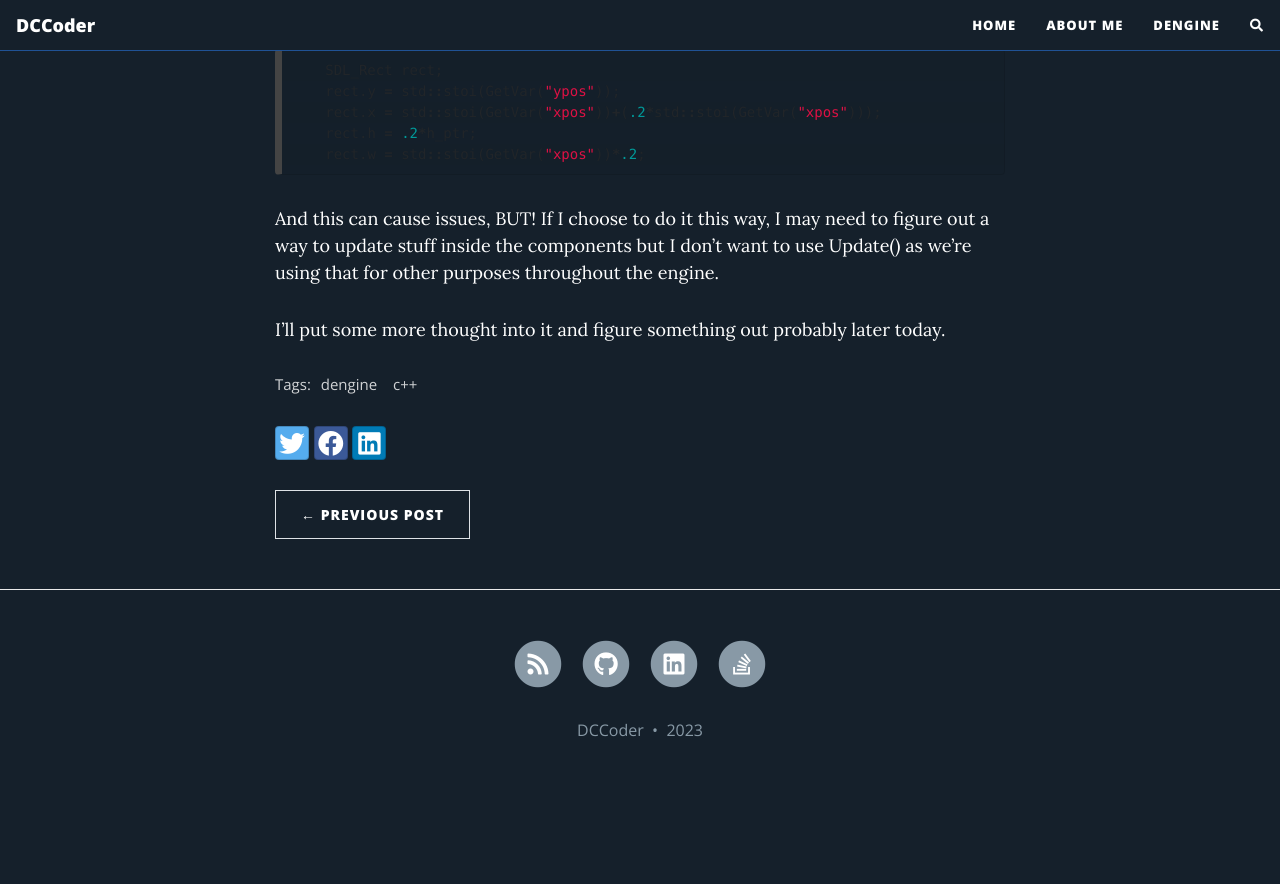
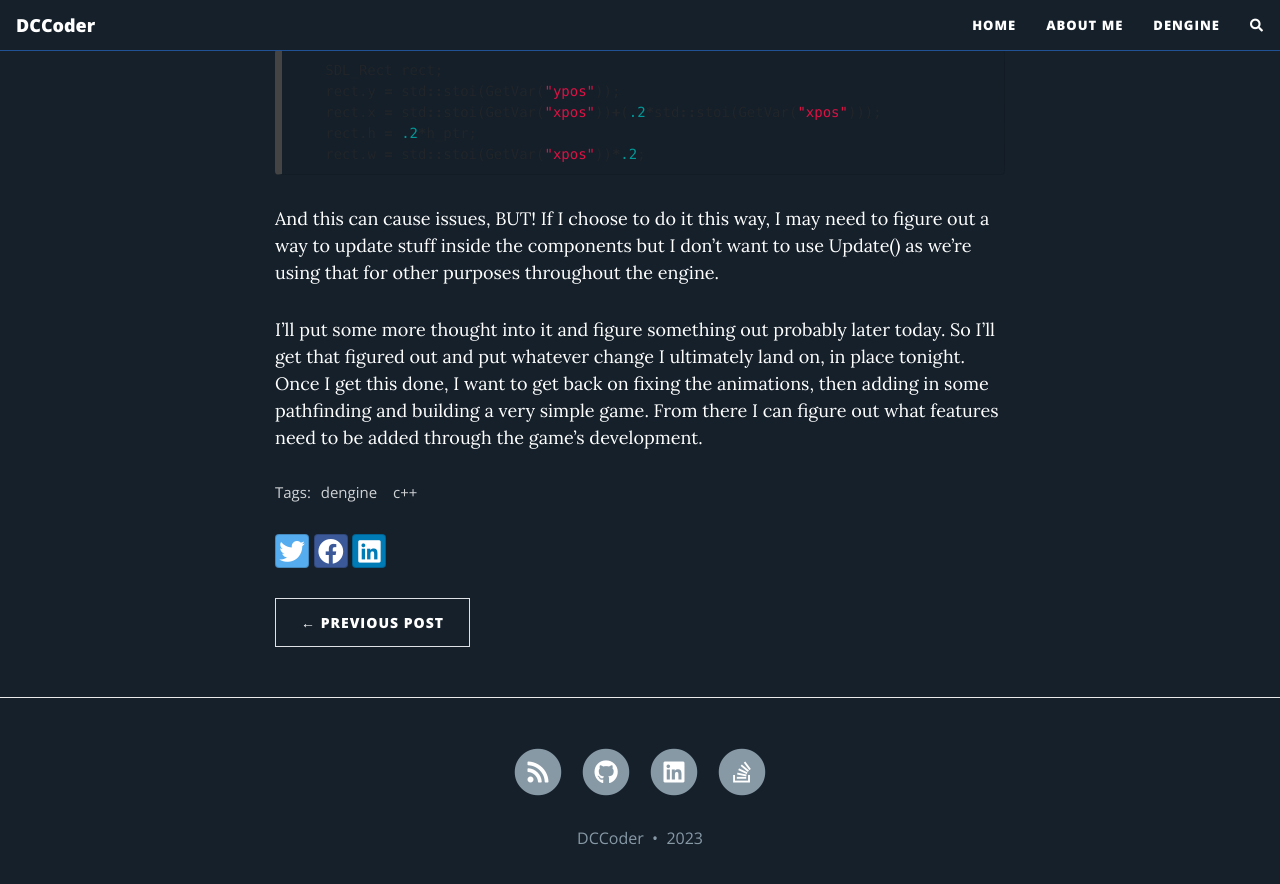
Before and after one commit to DCCoder90/dccoder90.github.io, a Jekyll site: the page built from _posts/2023-07-17-dEngine-1.md, in a window 1280 px wide and 900 px high, scrolled down 1509 px. Shown: the top 884 px of the window. Built offline with Jekyll 4.4.1, drawn with Linux system fonts in a browser that asks for light colours; nearby versions of some CDN libraries; comment, search, counter and statistics services are not loaded; before the commit the page ends 2301 px from its top, so only the background shows below that.

Commit message:
PUSH NOTE : 2023-07-17-dEngine-1.md

```diff
--- a/_posts/2023-07-17-dEngine-1.md
+++ b/_posts/2023-07-17-dEngine-1.md
@@ -10,7 +10,7 @@ tags:
   - "c++"
 ---
 
-As mentioned in my last post [2023-07-13-dEngine-0](./2023-07-13-dEngine-0.md) I'm going to be keeping up with a dev blog.  I'm horrible out writing every day I work on it, but perhaps just establishing a regular cadence even if it's not every time I do a little would be good.   I would like to apologize for the lack of professionalism in these posts but this is in more of a diary format.
+As mentioned in my last post [2023-07-13-dEngine-0](2023-07-13-dEngine-0.md) I'm going to be keeping up with a dev blog.  I'm horrible out writing every day I work on it, but perhaps just establishing a regular cadence even if it's not every time I do a little would be good.   I would like to apologize for the lack of professionalism in these posts but this is in more of a diary format.
 
 Since my last post I was able to get a simple UI system built with a few components.   After getting it working, I wound up putting it in it's own namespace to kind of break out the system from the rest, but after thinking on it last night I figured it may be even better to move it to a separate library, that way it can be completed left out if need be, but I'm cautious as that may add unnecessary complexity, but lets face it, putting it in a separate namespace probably has already done that.
 
@@ -52,4 +52,4 @@ I really think the Setup method looks a lot nicer and is easier to maintain.  As
 
 And this can cause issues, BUT!  If I choose to do it this way, I may need to figure out a way to update stuff inside the components but I don't want to use Update() as we're using that for other purposes throughout the engine.
 
-I'll put some more thought into it and figure something out probably later today.
+I'll put some more thought into it and figure something out probably later today.  So I'll get that figured out and put whatever change I ultimately land on, in place tonight.  Once I get this done, I want to get back on fixing the animations, then adding in some pathfinding and building a very simple game.  From there I can figure out what features need to be added through the game's development.
```
